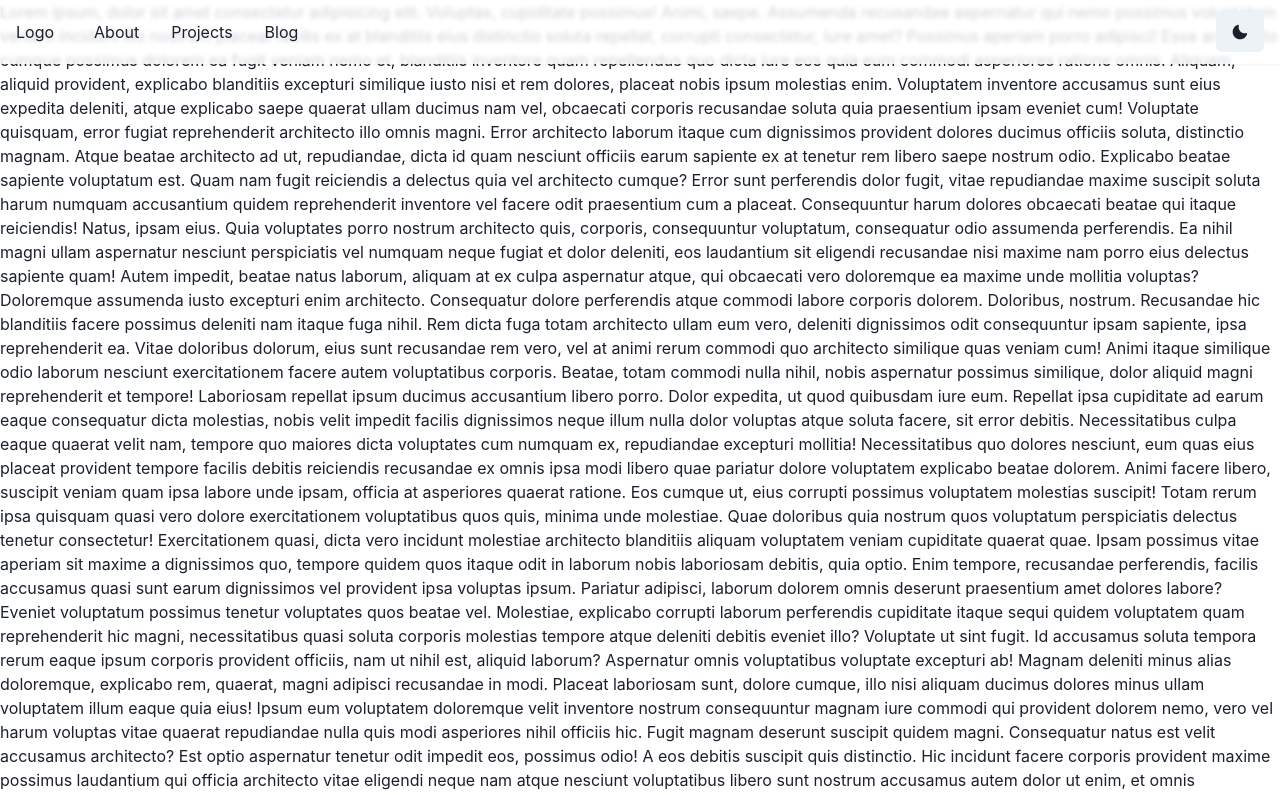
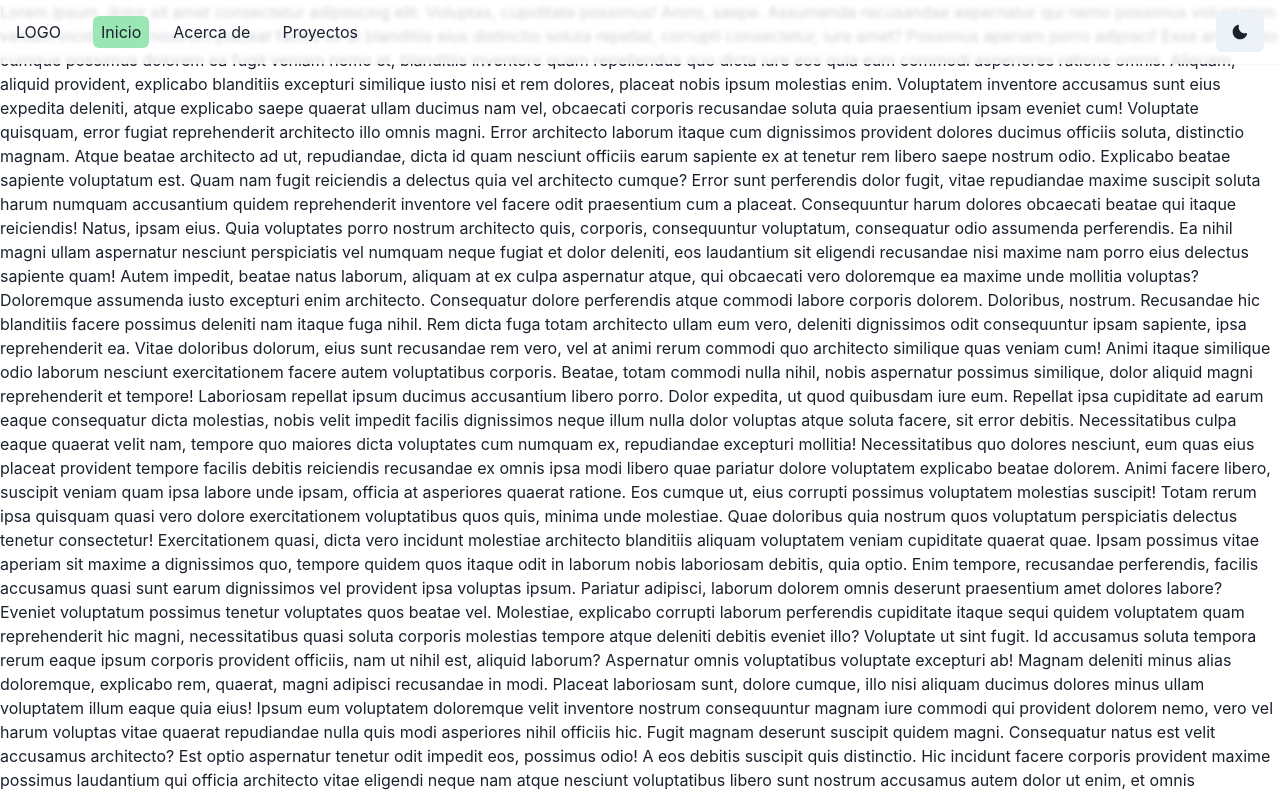
Before and after one commit to washopilot/portfolio-nextjs-ts, a Next.js app: page / in a window 1280 px wide. Shown: the top 795 px of the page. Built offline with nearby package versions, Linux system fonts and the light colour scheme.

Commit message:
Logo Home Link

```diff
--- a/src/components/Header/Header.tsx
+++ b/src/components/Header/Header.tsx
@@ -1,4 +1,7 @@
 import { CloseIcon, HamburgerIcon, MoonIcon, SunIcon } from '@chakra-ui/icons';
+import NextLink from 'next/link';
+import { useRouter } from 'next/router';
+
 import {
     Box,
     Button,
@@ -6,6 +9,7 @@ import {
     Flex,
     HStack,
     IconButton,
+    Link,
     Stack,
     useColorMode,
     useColorModeValue,
@@ -19,6 +23,9 @@ import NavLink from './NavLink';
 export default function Header() {
     const { colorMode, toggleColorMode } = useColorMode();
     const { isOpen, onOpen, onClose } = useDisclosure();
+
+    const router = useRouter();
+
     return (
         <>
             <Box>
@@ -46,10 +53,12 @@ export default function Header() {
                             />
 
                             <HStack spacing={8} alignItems={'center'}>
-                                <Box>Logo</Box>s
+                                <NextLink href={'/'} legacyBehavior passHref>
+                                    <Link _hover={{ textDecoration: 'none' }}>LOGO</Link>
+                                </NextLink>
                                 <HStack as={'nav'} spacing={4} display={{ base: 'none', md: 'flex' }}>
                                     {Links.map((link) => (
-                                        <NavLink key={link.label} href={link.href}>
+                                        <NavLink key={link.label} href={link.href} active={router.asPath == link.href}>
                                             {link.label}
                                         </NavLink>
                                     ))}
--- a/src/components/Header/MobileNav.tsx
+++ b/src/components/Header/MobileNav.tsx
@@ -1,4 +1,5 @@
 import { Box, Stack, useColorModeValue } from '@chakra-ui/react';
+import { useRouter } from 'next/router';
 
 import { NAV_ITEMS as Links } from './NavData';
 import NavLink from './NavLink';
@@ -8,6 +9,7 @@ interface MobileNavProps {
 }
 
 export const MobileNav = ({ isOpen }: MobileNavProps) => {
+    const router = useRouter();
     const color = useColorModeValue('rgba(255, 255, 255, 0.8)', 'rgba(26, 32, 44, 0.8)');
 
     if (!isOpen) return null;
@@ -27,7 +29,7 @@ export const MobileNav = ({ isOpen }: MobileNavProps) => {
             }}>
             <Stack as={'nav'} spacing={4}>
                 {Links.map((link, idx) => (
-                    <NavLink key={link.label} href={link.href}>
+                    <NavLink key={link.label} href={link.href} active={router.asPath == link.href}>
                         {link.label}
                     </NavLink>
                 ))}
--- a/src/components/Header/NavData.ts
+++ b/src/components/Header/NavData.ts
@@ -5,15 +5,16 @@ interface NavItem {
 
 export const NAV_ITEMS: NavItem[] = [
     {
-        label: 'About',
+        label: 'Inicio',
+        href: '/'
+    },
+    {
+        label: 'Acerca de',
         href: '/about'
     },
     {
-        label: 'Projects',
+        label: 'Proyectos',
         href: '/projects'
     },
-    {
-        label: 'Blog',
-        href: '/blog'
-    }
+
 ];
--- a/src/components/Header/NavLink.tsx
+++ b/src/components/Header/NavLink.tsx
@@ -2,19 +2,24 @@ import { Link, useColorModeValue } from '@chakra-ui/react';
 import NextLink from 'next/link';
 import { ReactNode } from 'react';
 
-const NavLink = ({ children, href }: { children: ReactNode; href: string }) => (
+const NavLink = ({ children, href, active }: { children: ReactNode; href: string; active: boolean }) => {
+    const bg_color_hover = useColorModeValue('gray.200', 'gray.700');
+    const bg_color_active = useColorModeValue('green.200', 'purple.700');
+
+    return (
         <NextLink href={href} legacyBehavior passHref>
             <Link
                 px={2}
                 py={1}
+                bg={active ? bg_color_active : undefined}
                 rounded={'md'}
                 _hover={{
                     textDecoration: 'none',
-                bg: useColorModeValue('gray.200', 'gray.700')
+                    bg: bg_color_hover
                 }}>
                 {children}
             </Link>
         </NextLink>
     );
-
+};
 export default NavLink;
--- a/src/pages/about.tsx
+++ b/src/pages/about.tsx
@@ -1,7 +1,8 @@
-import React from 'react';
+import Link from 'next/link';
+import { AppLayout } from '../layout/AppLayout';
 
 const about = () => {
-    return <div>about</div>;
+    return <AppLayout>About page</AppLayout>;
 };
 
 export default about;
```
Lines whose indentation alone changed are shown as unchanged.
